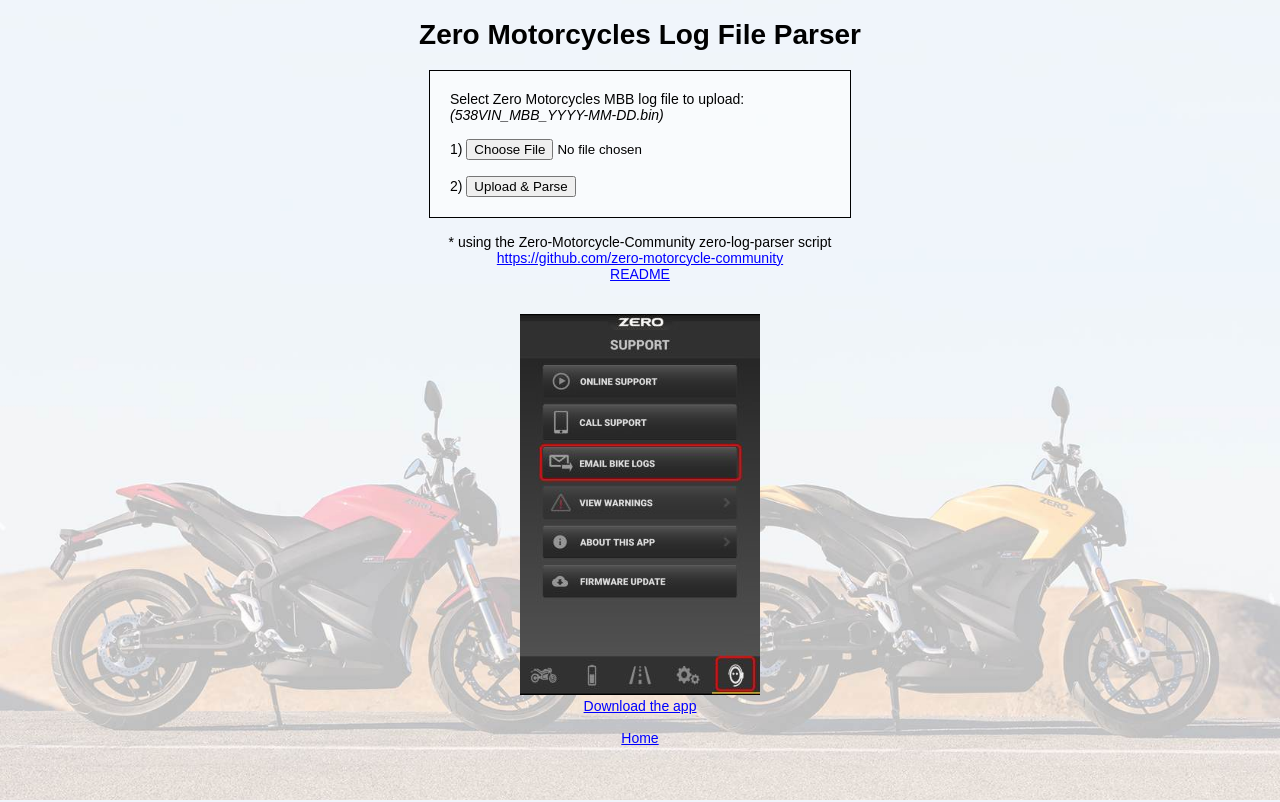
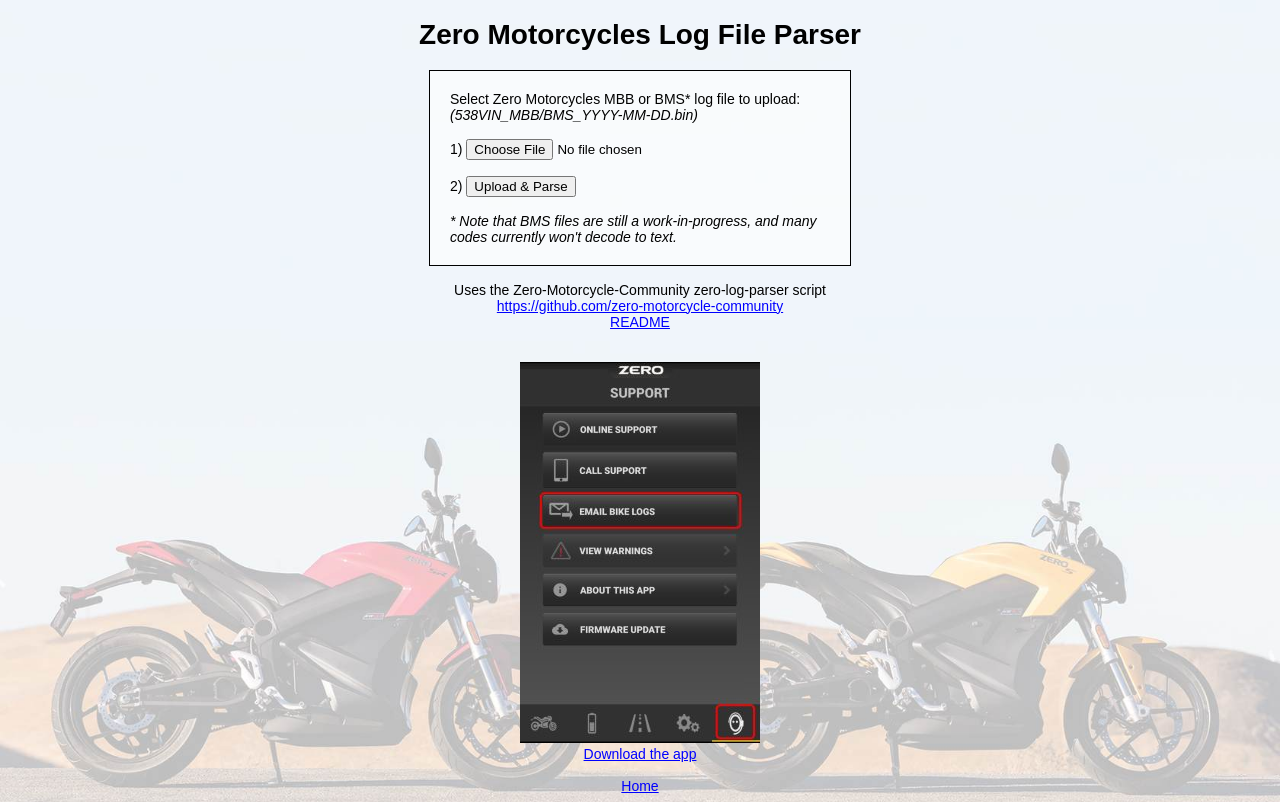
Before and after one commit to zero-motorcycle-community/web-tools, a PHP site: page /log_parser.php in a window 1280 px wide. Run offline with PHP 8.4, Linux system fonts and the light colour scheme.

Commit message:
Allow BMS files to be uploaded

```diff
--- a/index.php
+++ b/index.php
@@ -12,7 +12,7 @@
 	<b>Here are some tools you might find useful.</b><br />
 	<br />
 	<a href="./log_parser.php">Zero Motorcycles Online Log File Parser</a><br />
-	This utility will take a Main Bike Board (MBB) log file downloaded from the mobile app and parse it into a human-readable format.
+	This utility will take a Main Bike Board (MBB) or Battery Management System (BMS) log file downloaded from the mobile app and parse it into a human-readable format.
 	Probably what you came here for.<br />
 	<br />
 	<a href="./zero-log-plot.xls">Zero Motorcycles Log Plotter Spreadsheet (.XLS)</a><br />
--- a/log_parser.php
+++ b/log_parser.php
@@ -10,19 +10,20 @@
 
 <div class="divbox">
 	<form action="./upload.php" method="post" enctype="multipart/form-data">
-		Select Zero Motorcycles MBB log file to upload:<br />
-		<em>(538VIN_MBB_YYYY-MM-DD.bin)</em><br />
+		Select Zero Motorcycles MBB or BMS* log file to upload:<br />
+		<em>(538VIN_MBB/BMS_YYYY-MM-DD.bin)</em><br />
 		<br />
 		1) <input type="file" name="fileToUpload" id="fileToUpload" /><br />
 		<br />
 		2) <input type="submit" value="Upload & Parse" name="submit" />
-	</form>
+	</form><br />
+	<em>* Note that BMS files are still a work-in-progress, and many codes currently won't decode to text.</em>
 </div>
 
 <br />
 
 <div>
-	* using the Zero-Motorcycle-Community zero-log-parser script<br />
+	Uses the Zero-Motorcycle-Community zero-log-parser script<br />
 	<a href="https://github.com/zero-motorcycle-community">https://github.com/zero-motorcycle-community</a><br />
 	<a href="./python/README.md">README</a><br />
 	<br /><br />
```
